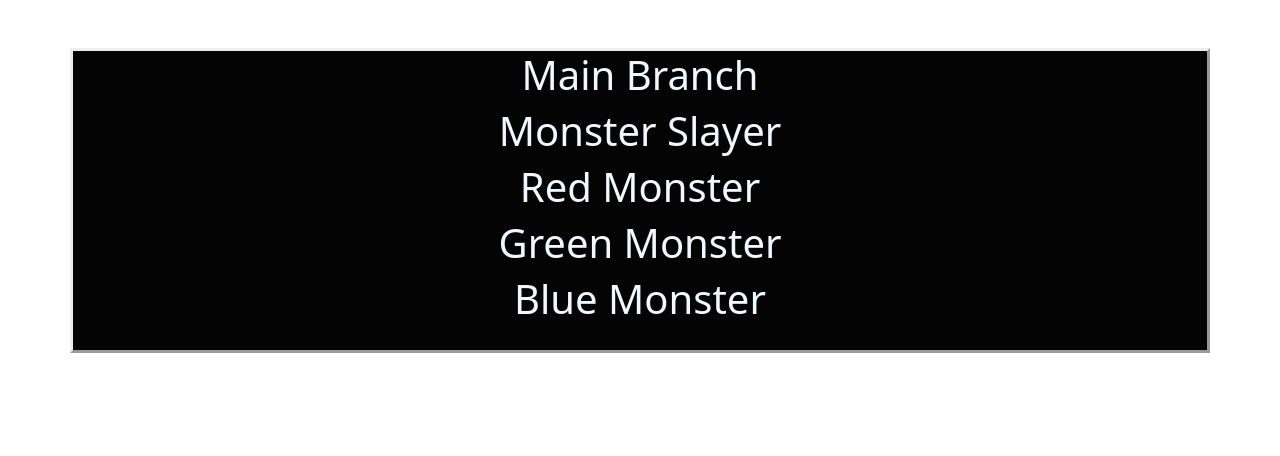
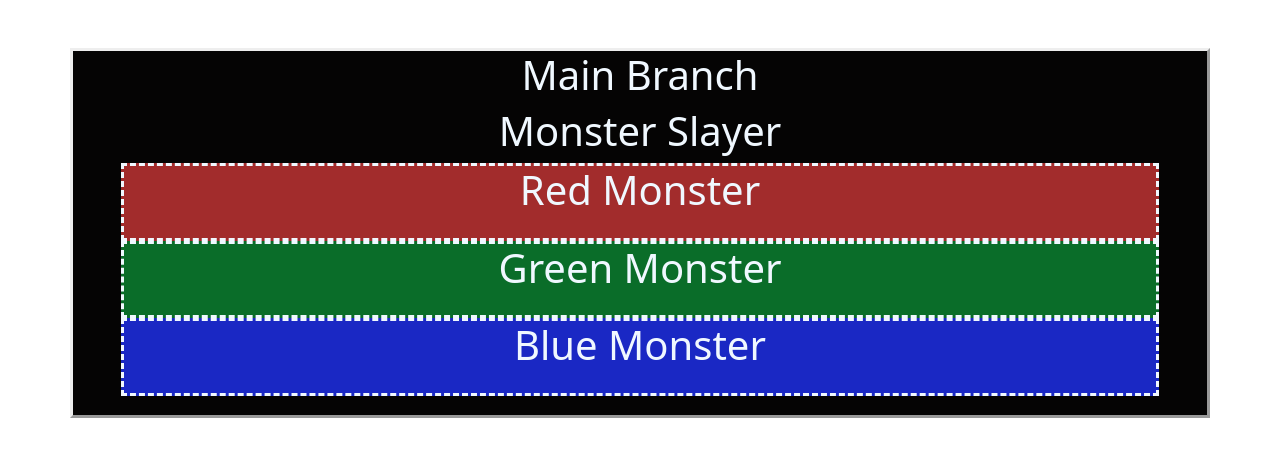
Before and after one commit to SauravRana19/Demon_Slayer, a Vue app: page / in a window 1280 px wide. Shown: the top 456 px of the page. Built offline with nearby package versions, Linux system fonts and the light colour scheme.

Commit message:
changecss

```diff
--- a/src/components/monsterslayer.vue
+++ b/src/components/monsterslayer.vue
@@ -4,13 +4,13 @@
     <div class="row">
       <h1>Monster Slayer</h1>
     </div>
-    <div class="Red Monster">
+    <div class="RedMonster">
       <h1>Red Monster</h1>
     </div>
-    <div class="Green Monster">
+    <div class="GreenMonster">
       <h1>Green Monster</h1>
     </div>
-    <div class="Blue Monster">
+    <div class="BlueMonster">
       <h1>Blue Monster</h1>
     </div>
   </div>
@@ -30,7 +30,7 @@ export default {
   color: aliceblue;
   padding-bottom: 1.5%;
 }
-.Red Monster {
+.RedMonster {
   border-style: dashed;
   background-color: rgb(162, 44, 44);
   position: relative;
@@ -38,7 +38,7 @@ export default {
   color: aliceblue;
   padding-bottom: 1.5%;
 }
-.Green Monster {
+.GreenMonster {
   border-style: dashed;
   background-color: rgb(10, 109, 41);
   position: relative;
@@ -46,7 +46,7 @@ export default {
   color: aliceblue;
   padding-bottom: 1.5%;
 }
-.Blue Monster{
+.BlueMonster{
   border-style: dashed;
   background-color: rgb(26, 40, 196);
   position: relative;
```
